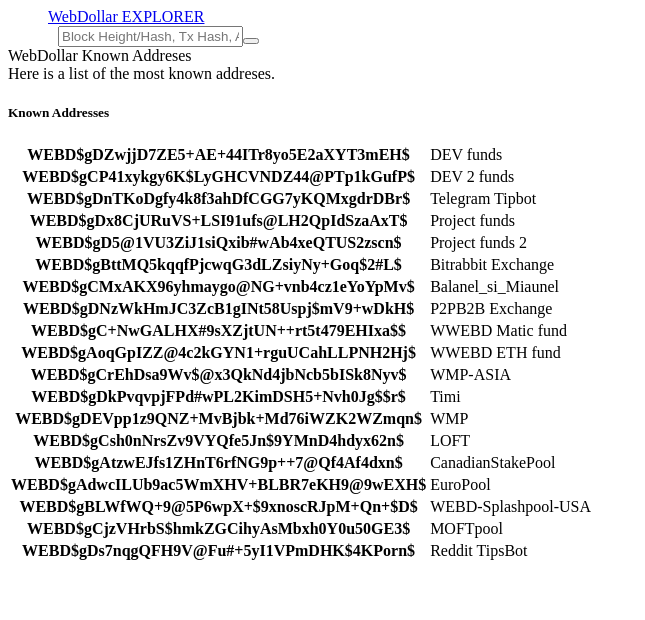
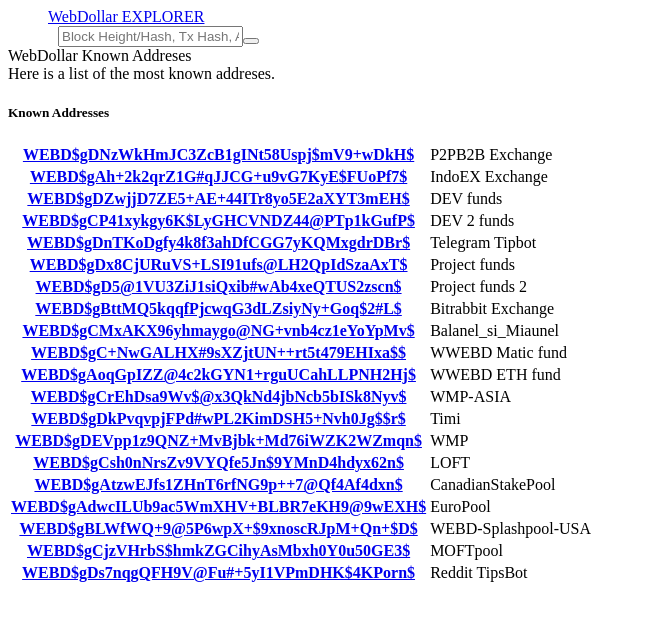
Before and after one commit to WebDollar/blockchain-explorer-frontend, a Vue app: page /known-addresses in a window 1280 px wide. Shown: the top 620 px of the page, without its empty margins (0-645 px from the left). Built offline with nearby package versions, Linux system fonts and the light colour scheme; the HTML template or start-up script is replaced by a standard one.

Commit message:
known addresses

```diff
--- a/src/pages/known-addresses/known-addresses.page.vue
+++ b/src/pages/known-addresses/known-addresses.page.vue
@@ -22,7 +22,11 @@
                         <table class="mb-0 table table-bordered">
                             <tbody>
                                 <tr v-for="(name, address) in knownAddresses">
-                                    <th scope="row">{{address}}</th>
+                                    <th scope="row">
+                                        <router-link :to="`/address/${address}`" :title="address">
+                                            {{address}}
+                                         </router-link>
+                                    </th>
                                     <td class="fw-bolder"> {{name}} </td>
                                 </tr>
                             </tbody>
--- a/src/utils/address-helper.js
+++ b/src/utils/address-helper.js
@@ -1,6 +1,8 @@
 const crypto = require('crypto')
 
 const knownAddresses = {
+    "WEBD$gDNzWkHmJC3ZcB1gINt58Uspj$mV9+wDkH$": "P2PB2B Exchange",
+    "WEBD$gAh+2k2qrZ1G#qJJCG+u9vG7KyE$FUoPf7$": "IndoEX Exchange",
     "WEBD$gDZwjjD7ZE5+AE+44ITr8yo5E2aXYT3mEH$": "DEV funds",
     "WEBD$gCP41xykgy6K$LyGHCVNDZ44@PTp1kGufP$": "DEV 2 funds",
     "WEBD$gDnTKoDgfy4k8f3ahDfCGG7yKQMxgdrDBr$": "Telegram Tipbot",
@@ -8,7 +10,6 @@
     "WEBD$gD5@1VU3ZiJ1siQxib#wAb4xeQTUS2zscn$": "Project funds 2",
     "WEBD$gBttMQ5kqqfPjcwqG3dLZsiyNy+Goq$2#L$": "Bitrabbit Exchange",
     "WEBD$gCMxAKX96yhmaygo@NG+vnb4cz1eYoYpMv$": "Balanel_si_Miaunel",
-    "WEBD$gDNzWkHmJC3ZcB1gINt58Uspj$mV9+wDkH$": "P2PB2B Exchange",
     "WEBD$gC+NwGALHX#9sXZjtUN++rt5t479EHIxa$$": "WWEBD Matic fund",
     "WEBD$gAoqGpIZZ@4c2kGYN1+rguUCahLLPNH2Hj$": "WWEBD ETH fund",
     "WEBD$gCrEhDsa9Wv$@x3QkNd4jbNcb5bISk8Nyv$": "WMP-ASIA",
```
